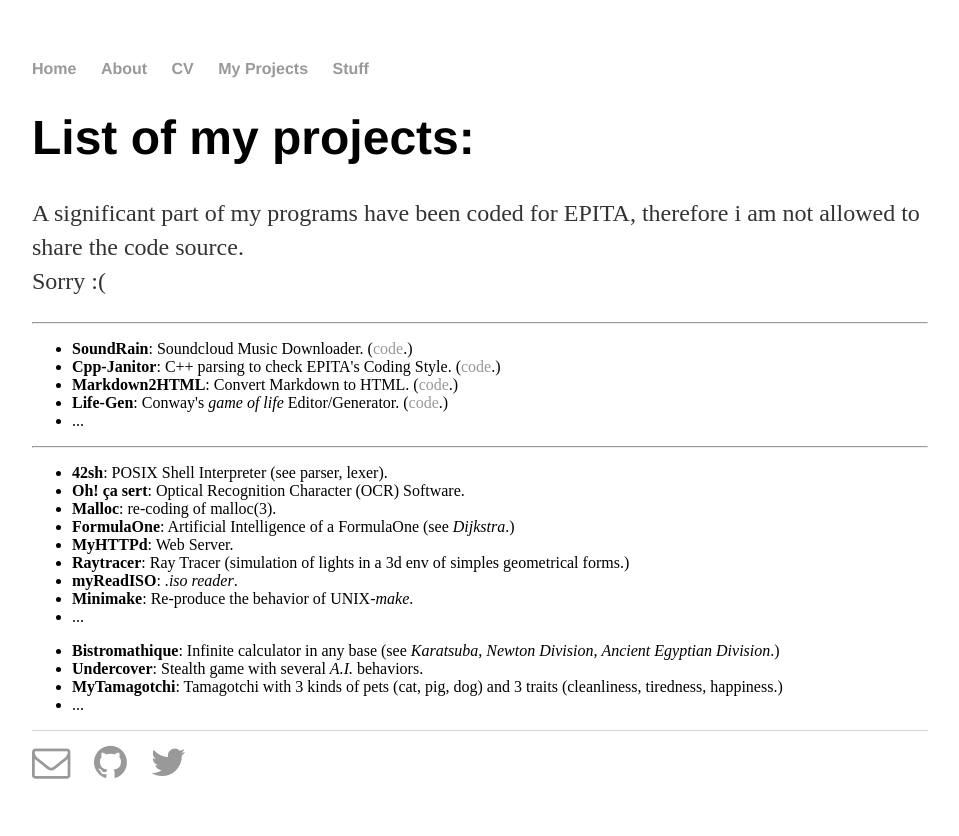
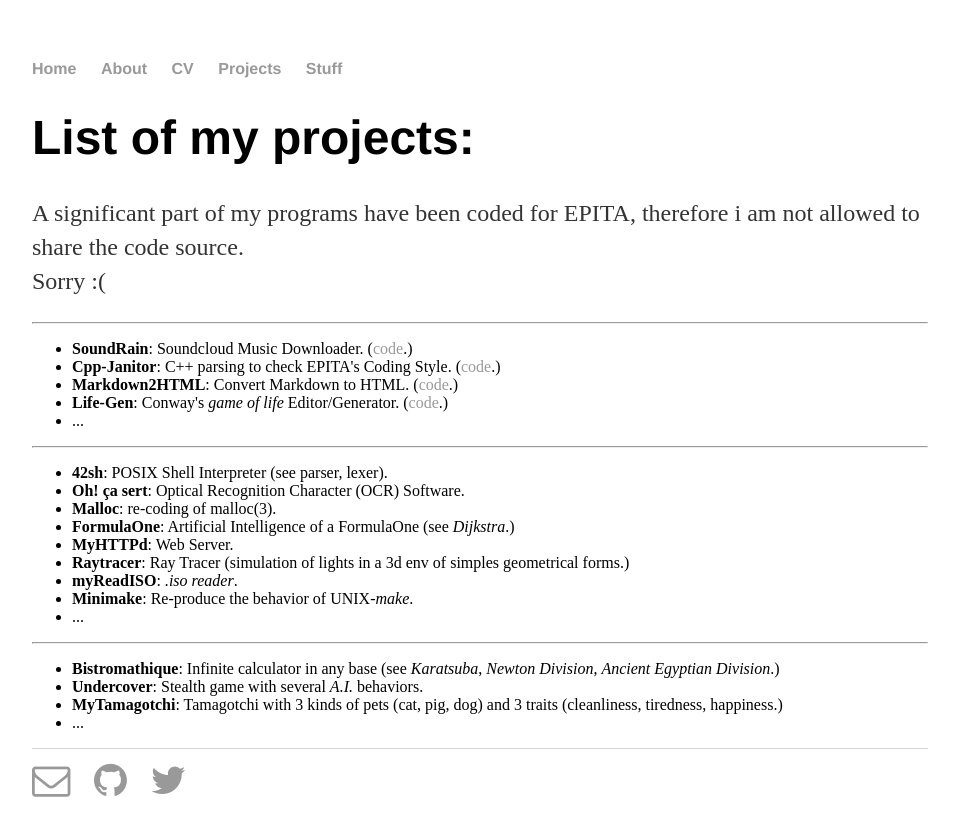
Before and after one commit to Mougatine/Mougatine, a Jekyll site: the page built from projects/projects.html, in a window 1280 px wide. Shown: the top 836 px of the page, without its empty margins (160-1119 px from the left). Built offline with Jekyll 4.4.1, drawn with Linux system fonts in a browser that asks for light colours.

Commit message:
Fix typo

```diff
--- a/_layouts/default.html
+++ b/_layouts/default.html
@@ -14,7 +14,7 @@
             <li><a href="/">Home</a></li>
             <li><a href="/about/index.html">About</a></li>
             <li><a href="/cv/CV Arthur Douillard - English.pdf">CV</a></li>
-            <li><a href="/projects/projects.html">My Projects</a></li>
+            <li><a href="/projects/projects.html">Projects</a></li>
             <li><a href="/stuff/index.html">Stuff</a></li>
         </ul>
         </nav>
--- a/projects/projects.html
+++ b/projects/projects.html
@@ -36,6 +36,8 @@
         </ul>
     </div>
 
+    <hr/>
+
     <div id="cpp">
         <ul>
             <li><b>Bistromathique</b>: Infinite calculator in any base (see <i>Karatsuba</i>, <i>Newton Division</i>, <i>Ancient Egyptian Division</i>.)</li>
```
